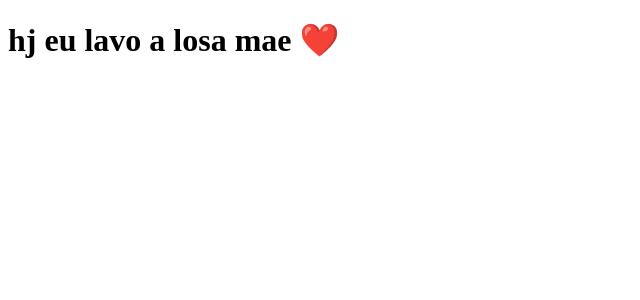
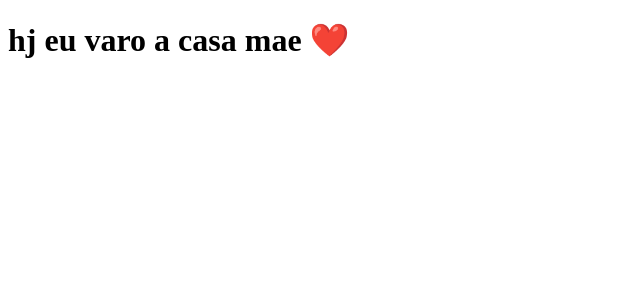
Before and after one commit to DaniloSilvaDosSantos/TabNews_clone, a Next.js app: page / in a window 1280 px wide. Shown: the top 300 px of the page, without its empty margins (0-640 px from the left). Built offline with nearby package versions, Linux system fonts and the light colour scheme.

Commit message:
index with a inpactfull message 2

```diff
--- a/pages/index.js
+++ b/pages/index.js
@@ -1,6 +1,6 @@
 function Home()
 {
-    return <h1>hj eu lavo a losa mae ❤️</h1>
+    return <h1>hj eu varo a casa mae ❤️</h1>
 }
 
 export default Home;
```
